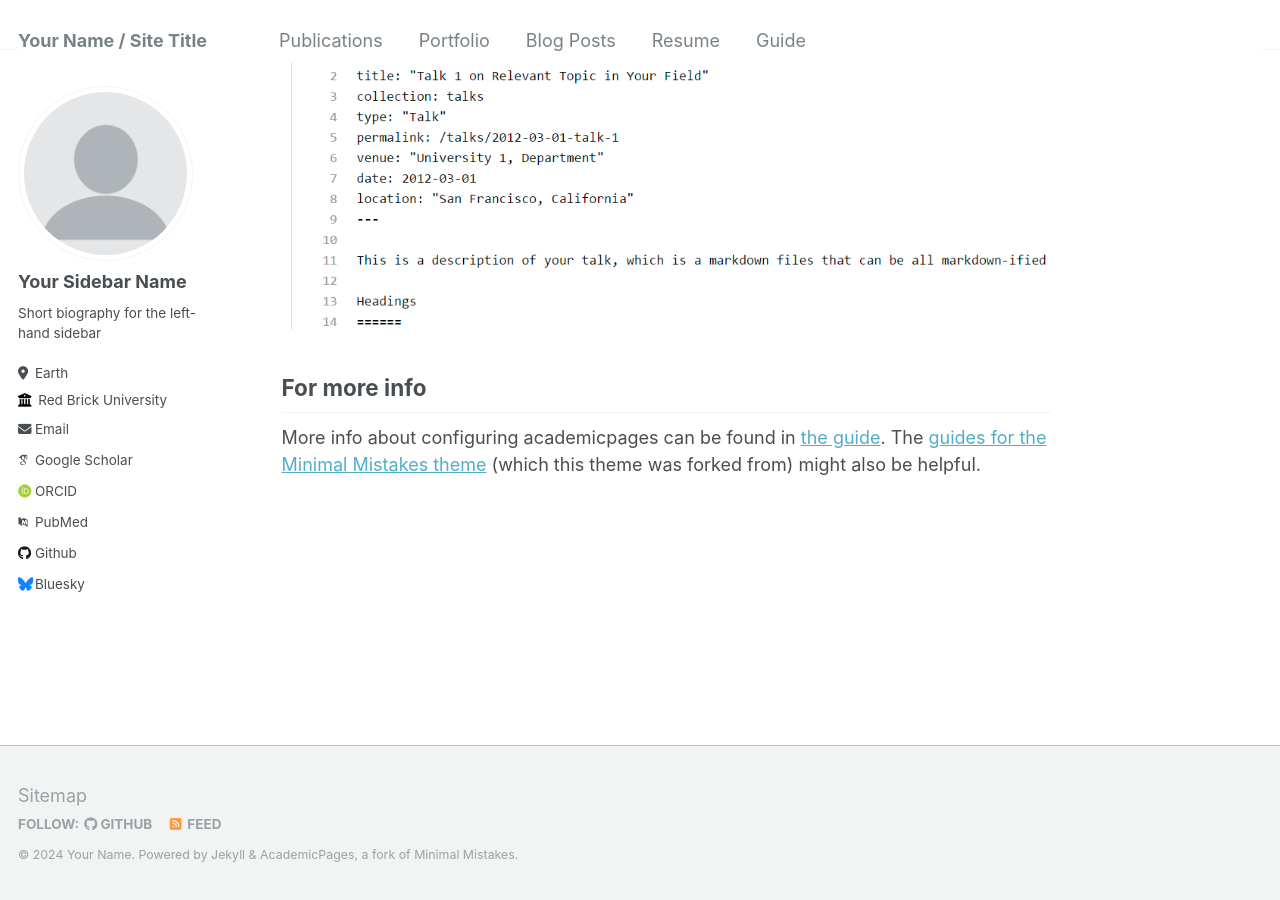
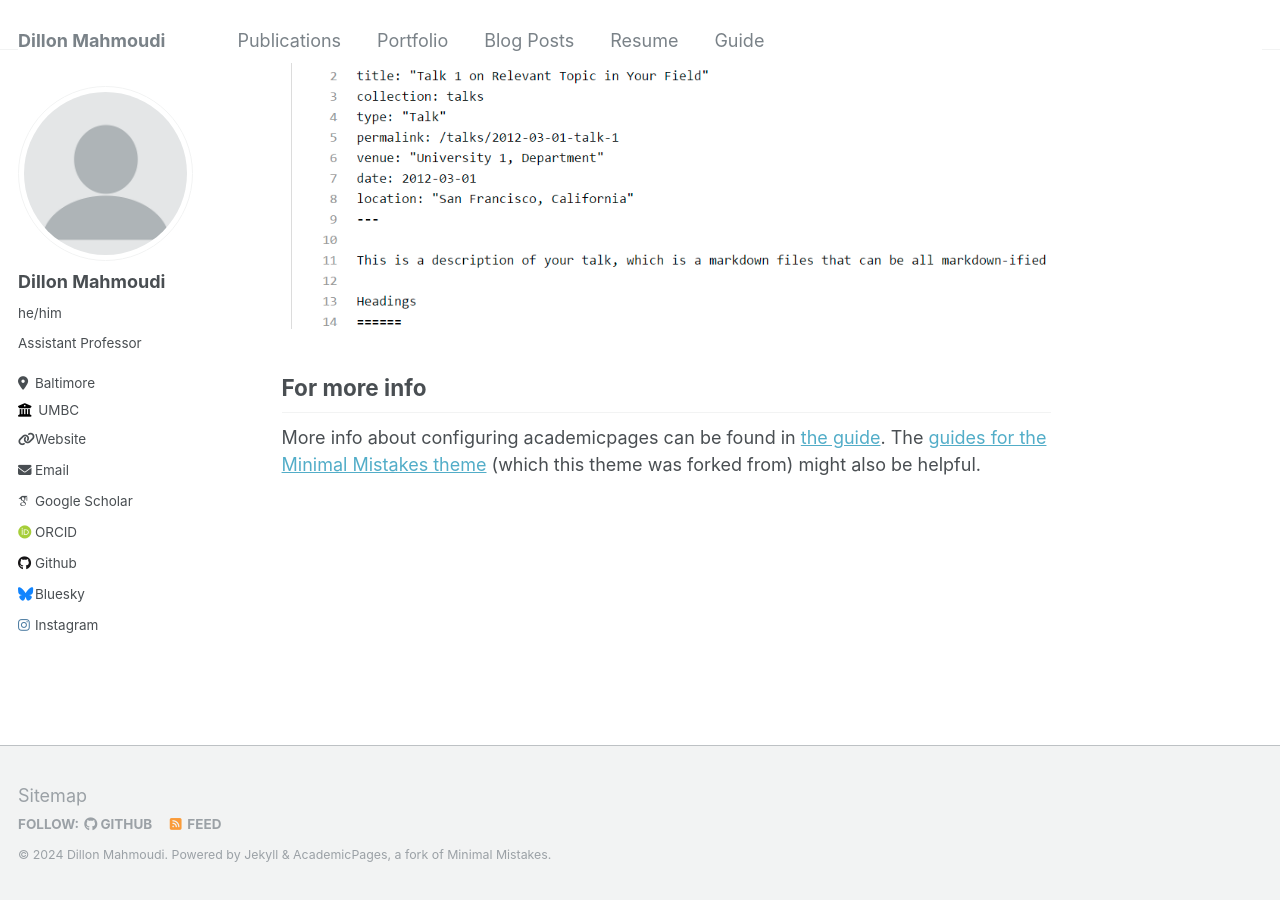
Before and after one commit to dillonma/dillonma.github.io, a Jekyll site: the page built from _pages/about.md, in a window 1280 px wide and 900 px high, scrolled down 2640 px. Built offline with Jekyll 4.4.1, drawn with Linux system fonts in a browser that asks for light colours; some web fonts are replaced.

Commit message:
Update _config.yml

```diff
--- a/_config.yml
+++ b/_config.yml
@@ -8,13 +8,13 @@
 
 # Basic Site Settings
 locale                   : "en-US"
-title                    : "Your Name / Site Title"
+title                    : "Dillon Mahmoudi"
 title_separator          : "-"
-name                     : &name "Your Name"
-description              : &description "personal description"
-url                      : https://academicpages.github.io # the base hostname & protocol for your site e.g. "https://mmistakes.github.io"
+name                     : &name "Dillon Mahmoudi"
+description              : &description "Demonstration Site"
+url                      : https://dillonma.github.io # the base hostname & protocol for your site e.g. "https://mmistakes.github.io"
 baseurl                  : "" # the subpath of your site, e.g. "/blog"
-repository               : "academicpages/academicpages.github.io"
+repository               : "dillonma/dillonma.github.io"
 
 # Site Author - The following control what appear as part of the author content on the side bar.
 #               If a field is blank the icon and link will not appear, otherwise it will be shown.
@@ -22,39 +22,39 @@ repository               : "academicpages/academicpages.github.io"
 author:
   # Biographic information
   avatar           : "profile.png"
-  name             : "Your Sidebar Name"
-  pronouns         : # example: "she/her"
-  bio              : "Short biography for the left-hand sidebar"
-  location         : "Earth"
-  employer         : "Red Brick University"
-  uri              : # URL
-  email            : "none@example.org"
+  name             : "Dillon Mahmoudi"
+  pronouns         : "he/him"
+  bio              : "Assistant Professor"
+  location         : "Baltimore"
+  employer         : "UMBC"
+  uri              : "https://dillonm.io"
+  email            : "dillonm@umbc.edu"
 
   # Academic websites
   arxiv            : # URL - Update with the correct link to your profile
-  googlescholar    : "https://scholar.google.com/citations?user=PS_CX0AAAAAJ"
+  googlescholar    : "https://scholar.google.com/citations?user=c18j3BYAAAAJ&hl=en"
   impactstory      : # URL
-  orcid            : "http://orcid.org/yourorcidurl"
-  pubmed           : "https://www.ncbi.nlm.nih.gov/pubmed/?term=john+snow"
+  orcid            : "https://orcid.org/0000-0002-8816-1639"
+  pubmed           : #"https://www.ncbi.nlm.nih.gov/pubmed/?term=john+snow"
   researchgate     : # URL
 
   # Repositories and software development
   bitbucket        : # Username - Update with your username on the site
   codepen          : # Username
   dribbble         : # Username
-  github           : "academicpages"
+  github           : "dillonma"
   kaggle           : # Username
   stackoverflow    : # User number or user number and name (i.e., use "1" or "1/jeff-atwood")
 
   # Social media
-  bluesky          : "bsky.app" # Replace this with you Bluesky username
+  bluesky          : "@marxist.af" # Replace this with you Bluesky username
   facebook         : # Username
   flickr           : # Username
   foursquare       : # Username
   goodreads        : # Username
   google_plus      : # Username
   keybase          : # Username
-  instagram        : # Username
+  instagram        : "dillmoody"
   lastfm           : # Username
   linkedin         : # Username
   mastodon         : # URL
```
